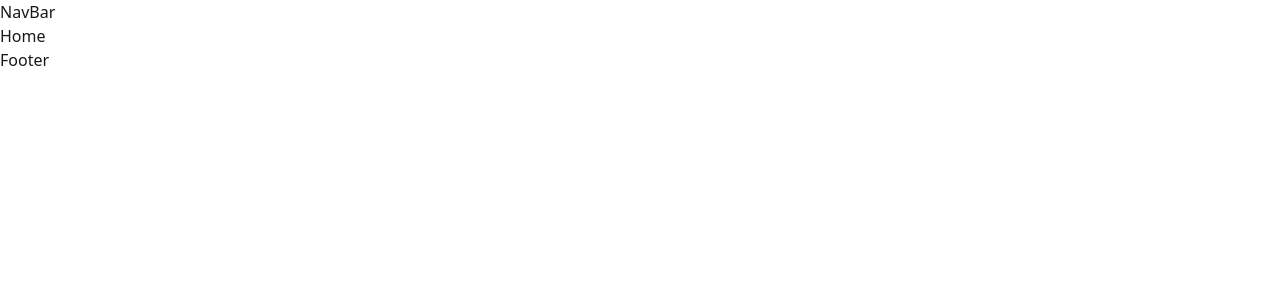
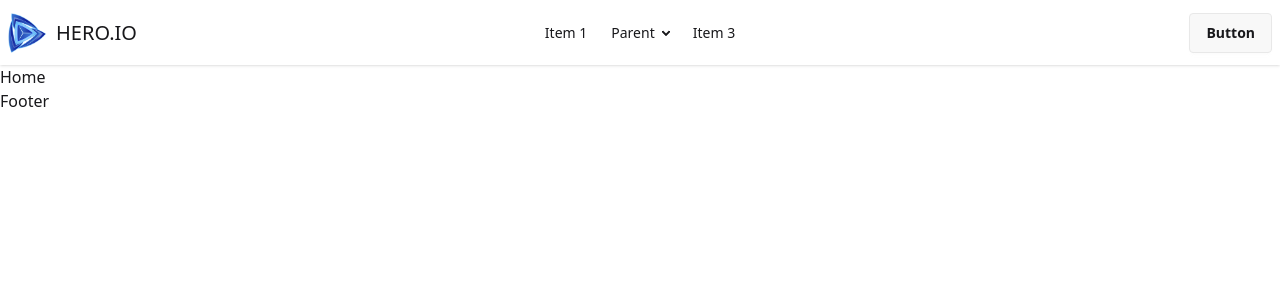
Before and after one commit to chamok192/Hero-IO, a React (Vite) app: page / in a window 1280 px wide. Shown: the top 300 px of the page. Built offline with nearby package versions, Linux system fonts and the light colour scheme.

Commit message:
nav bar done

```diff
--- a/index.html
+++ b/index.html
@@ -1,5 +1,5 @@
 <!doctype html>
-<html lang="en">
+<html data-theme="light" lang="en">
   <head>
     <meta charset="UTF-8" />
     <link rel="icon" type="image" href="./src/assets/logo.png" />
--- a/src/Components/NavBar.jsx
+++ b/src/Components/NavBar.jsx
@@ -1,9 +1,49 @@
 import React from 'react';
+import { Link } from 'react-router';
+import logo from "../assets/logo.png";
 
 const NavBar = () => {
     return (
-        <div>
-            NavBar
+        <div className="navbar bg-base-100 shadow-sm">
+            <div className="navbar-start">
+                <div className="dropdown">
+                    <div tabIndex={0} role="button" className="btn btn-ghost lg:hidden">
+                        <svg xmlns="http://www.w3.org/2000/svg" className="h-5 w-5" fill="none" viewBox="0 0 24 24" stroke="currentColor"> <path strokeLinecap="round" strokeLinejoin="round" strokeWidth="2" d="M4 6h16M4 12h8m-8 6h16" /> </svg>
+                    </div>
+                    <ul
+                        tabIndex={0}
+                        className="menu menu-sm dropdown-content bg-base-100 rounded-box z-1 mt-3 w-52 p-2 shadow">
+                        <li><a>Item 1</a></li>
+                        <li>
+                            <a>Parent</a>
+                            <ul className="p-2">
+                                <li><a>Submenu 1</a></li>
+                                <li><a>Submenu 2</a></li>
+                            </ul>
+                        </li>
+                        <li><a>Item 3</a></li>
+                    </ul>
+                </div>
+                <Link to={"/"} className="text-xl h-[2.5rem] flex justify-between items-center gap-2"> <img className="w-[2.5rem] h-[2.5rem]" src={logo} alt="" /> HERO.IO</Link>
+            </div>
+            <div className="navbar-center hidden lg:flex">
+                <ul className="menu menu-horizontal px-1">
+                    <li><a>Item 1</a></li>
+                    <li>
+                        <details>
+                            <summary>Parent</summary>
+                            <ul className="p-2">
+                                <li><a>Submenu 1</a></li>
+                                <li><a>Submenu 2</a></li>
+                            </ul>
+                        </details>
+                    </li>
+                    <li><a>Item 3</a></li>
+                </ul>
+            </div>
+            <div className="navbar-end">
+                <a className="btn">Button</a>
+            </div>
         </div>
     );
 };
```
Also changed, not shown: src/index.css (line endings or trailing spaces).
